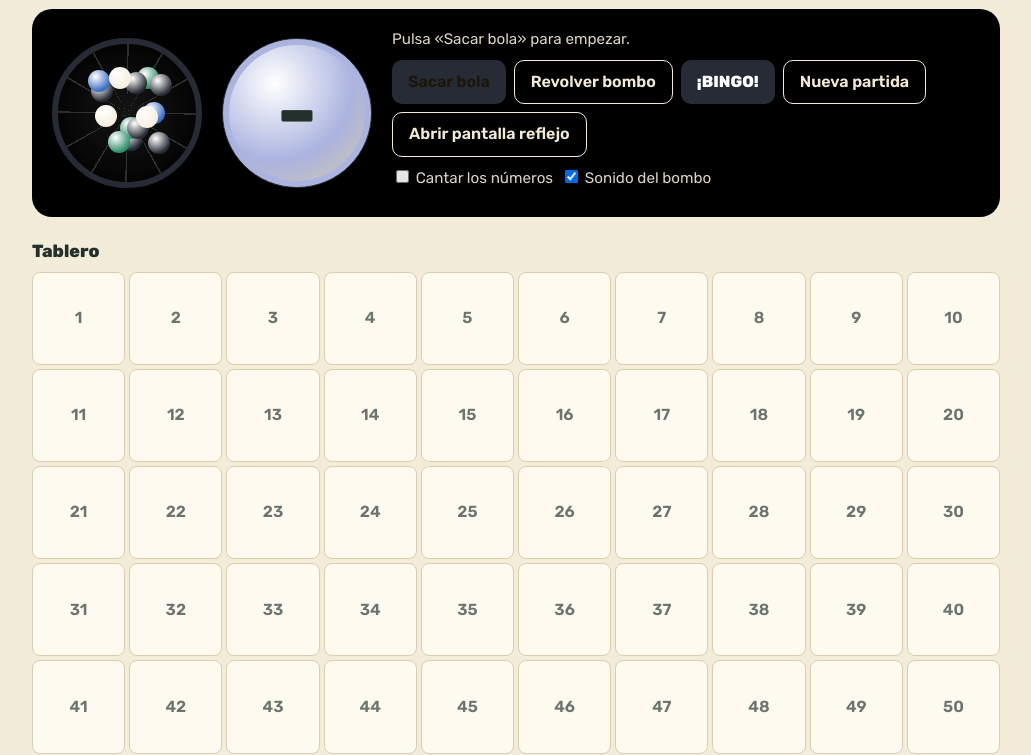
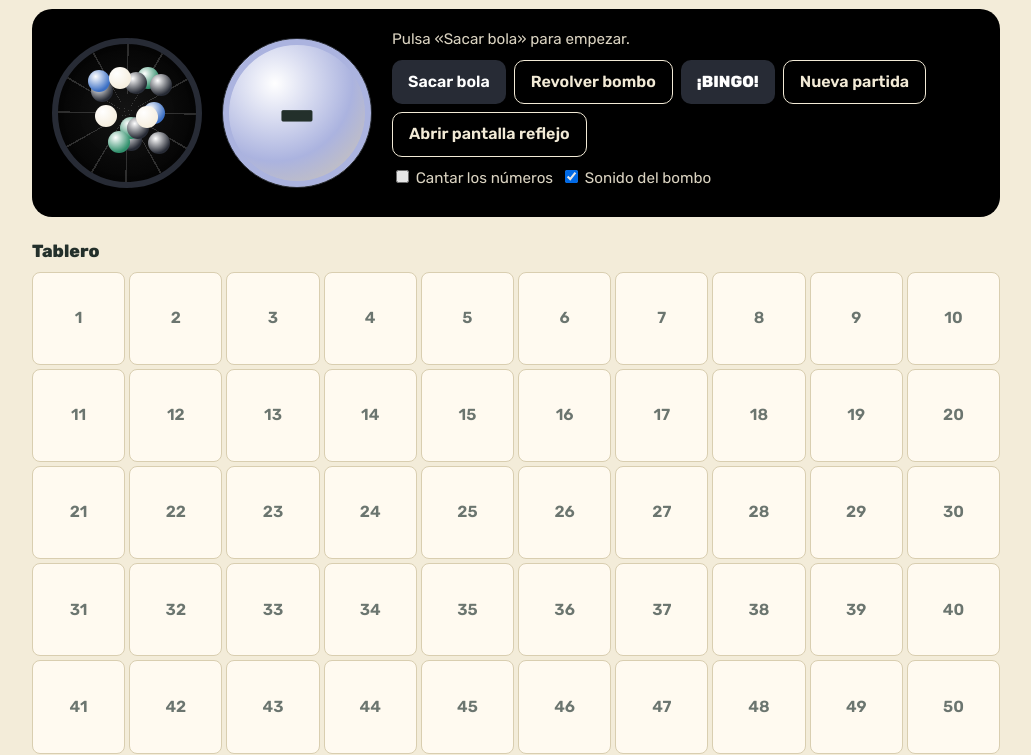
Before and after one commit to CristiAlvarez/bingo, a plain HTML site: page index.html in a window 1280 px wide. Shown: the part 53-808 px from the top of the page, without its empty margins (124-1155 px from the left). Drawn offline with Linux system fonts and the light colour scheme.

Commit message:
Cambia texto botón sacar bola

```diff
--- a/assets/css/style.css
+++ b/assets/css/style.css
@@ -146,7 +146,7 @@ button {
     padding: 10px 16px;
     cursor: pointer;
     background: var(--brass);
-    color: #1b1608;
+    color: #fff;
 }
 button.bingo {
     background: var(--red);
```
